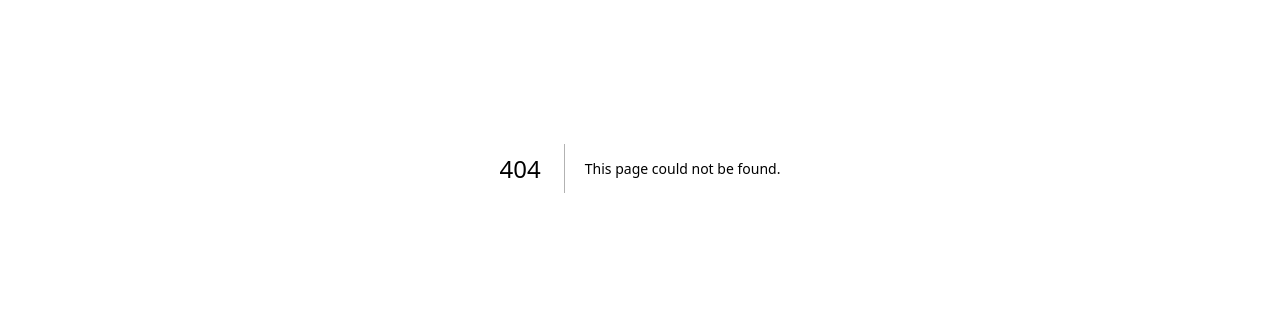
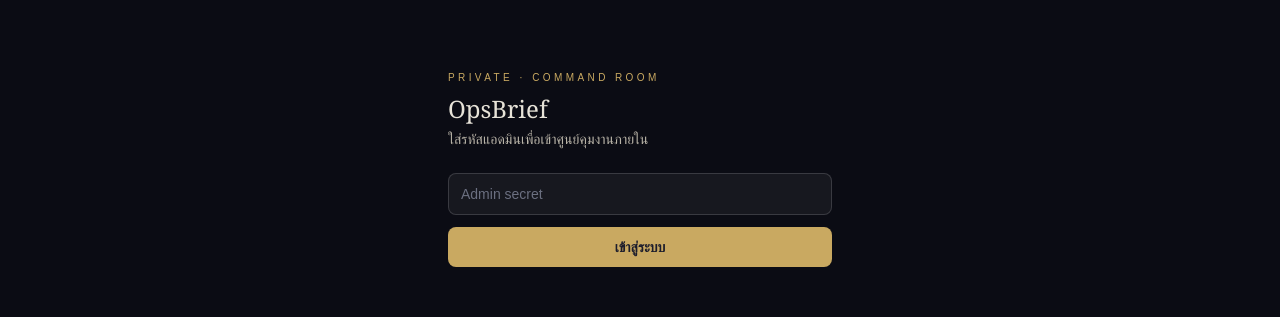
Before and after one commit to Chutiparts/chutiparts-web, a Next.js app: page /ops-x7k2m9/brief in a window 1280 px wide. Before the commit this address had no page. Shown: the part 297-614 px from the top of the page. Built offline with nearby package versions, Linux system fonts and the light colour scheme; no server answers.

Commit message:
Create page.tsx

```diff
--- /dev/null
+++ b/app/ops-x7k2m9/brief/page.tsx
@@ -0,0 +1,62 @@
+// app/ops-x7k2m9/brief/page.tsx
+// OpsBrief Private — server auth gate + login (dark) + render dashboard
+import { cookies } from 'next/headers'
+import { revalidatePath } from 'next/cache'
+import OpsBriefClient from './OpsBriefClient'
+import { loadData } from './actions'
+
+export const dynamic = 'force-dynamic'
+export const metadata = { title: 'OpsBrief Private', robots: { index: false, follow: false } }
+
+const COOKIE = 'ops_admin'
+
+async function authed(): Promise<boolean> {
+  const secret = process.env.ADMIN_OPS_SECRET
+  if (!secret) return false // fail-closed
+  return (await cookies()).get(COOKIE)?.value === secret
+}
+
+async function loginOps(formData: FormData) {
+  'use server'
+  const pw = String(formData.get('password') || '')
+  const secret = process.env.ADMIN_OPS_SECRET
+  if (secret && pw === secret) {
+    ;(await cookies()).set(COOKIE, secret, { httpOnly: true, secure: true, sameSite: 'lax', path: '/ops-x7k2m9', maxAge: 60 * 60 * 24 * 30 })
+  }
+  revalidatePath('/ops-x7k2m9/brief')
+}
+
+export default async function Page() {
+  if (!(await authed())) {
+    const hasSecret = !!process.env.ADMIN_OPS_SECRET
+    return (
+      <div className="min-h-screen bg-[#0B0C14] text-[#E7E3D8] flex items-center justify-center px-4">
+        <div className="w-full max-w-sm">
+          <p className="text-[10px] tracking-[0.34em] text-[#C9A961] mb-2">PRIVATE · COMMAND ROOM</p>
+          <h1 className="text-2xl font-serif font-medium mb-1">OpsBrief</h1>
+          <p className="text-sm text-[#B8B3A7] mb-6">ใส่รหัสแอดมินเพื่อเข้าศูนย์คุมงานภายใน</p>
+          <form action={loginOps} className="space-y-3">
+            <input
+              type="password"
+              name="password"
+              placeholder="Admin secret"
+              autoComplete="current-password"
+              className="w-full bg-white/5 border border-white/15 rounded-lg px-3 py-2.5 text-sm text-white placeholder-[#6b6f80] focus:border-[#C9A961] focus:outline-none"
+            />
+            <button type="submit" className="w-full bg-[#C9A961] hover:bg-[#D8B872] text-[#1C1D2C] text-sm font-semibold px-4 py-2.5 rounded-lg transition-colors">
+              เข้าสู่ระบบ
+            </button>
+          </form>
+          {!hasSecret && (
+            <p className="text-[11px] text-red-400 mt-4 leading-relaxed">
+              ⚠️ ยังไม่ได้ตั้ง env <code className="bg-white/10 px-1 rounded">ADMIN_OPS_SECRET</code> ใน Vercel — ระบบล็อกไว้ (fail-closed) ตั้งค่าก่อนจึงเข้าใช้งานได้
+            </p>
+          )}
+        </div>
+      </div>
+    )
+  }
+
+  const data = await loadData()
+  return <OpsBriefClient initialItems={data.items || []} initialDecisions={data.decisions || []} />
+}
```
